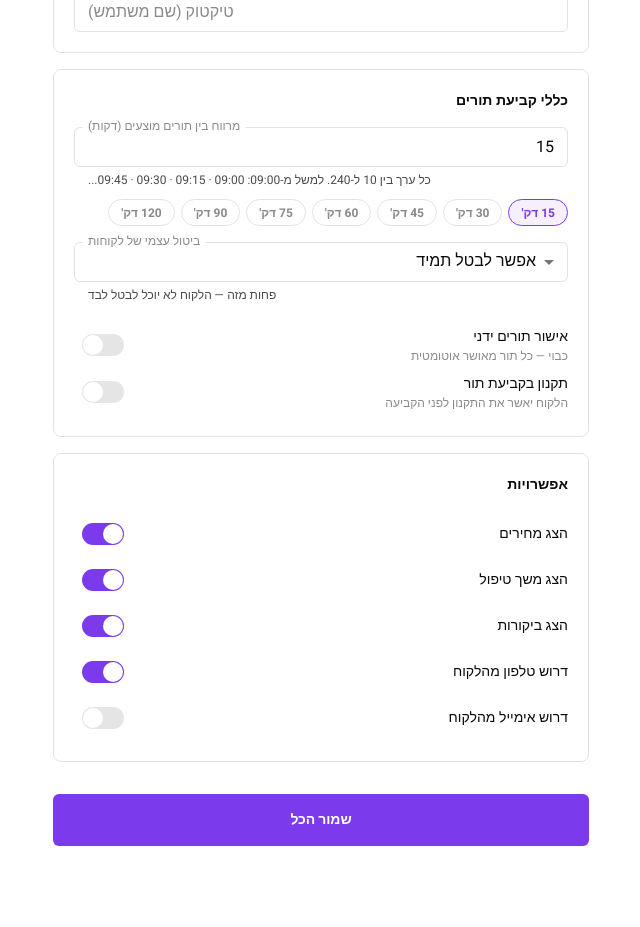
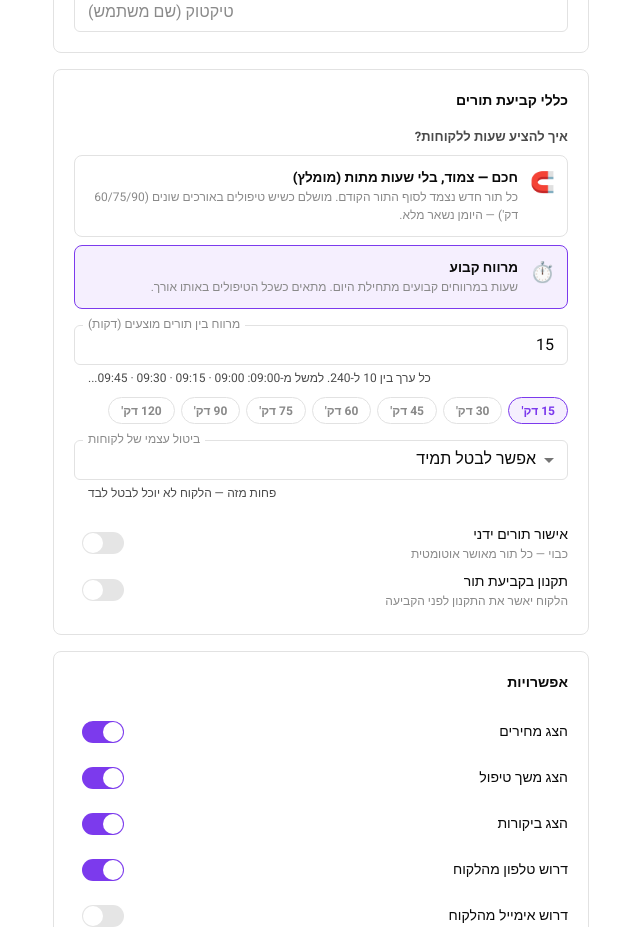
Before and after one commit to lielohana8-wq/zikkit-appointments, a Next.js app: page /booking-page in a window 1280 px wide. Shown: the part 3160-4087 px from the top of the page, without its empty margins (319-959 px from the left). Before the commit the page ends 4030 px from the top, so only its background shows below. Built offline with nearby package versions, Linux system fonts and the light colour scheme; no server answers; the database is empty; sample sign-in values are in the browser's storage.

Commit message:
feat: smart packed scheduling - slots chain to booking edges, zero dead time with mixed durations

```diff
--- a/src/app/api/manage-booking/route.ts
+++ b/src/app/api/manage-booking/route.ts
@@ -47,7 +47,18 @@ export async function GET(req: NextRequest) {
       // Only this staff's bookings block when the booking has a staff; else station capacity.
       const relevant = booking.staff ? bookings.filter((b) => b.staff === booking.staff) : bookings;
       const capacity = booking.staff ? 1 : stations;
-      const slotStep = ((biz.booking as Record<string, unknown>)?.slotInterval as number) || 15;
+      const pageCfg2 = (biz.booking as Record<string, unknown>) || {};
+      const slotStep = (pageCfg2.slotInterval as number) || 15;
+      if (pageCfg2.slotMode === 'packed') {
+        const open = toMin(dh.start); const close = toMin(dh.end);
+        const dayBk = bookings.filter((b) => b.manageToken !== token && b.status !== 'cancelled' && b.date === slotsDate);
+        const overlapAt = (t: number) => dayBk.filter((b) => { const bs = toMin(b.time as string); const be = bs + ((b.duration as number) || 30); return t < be && t + dur > bs; }).length;
+        const cand = new Set<number>([open, close - dur]);
+        dayBk.forEach((b) => { const bs = toMin(b.time as string); const be = bs + ((b.duration as number) || 30); cand.add(be); if (bs - dur >= open) cand.add(bs - dur); });
+        const stations2 = ((biz.appointments as Record<string, unknown>)?.stations as number) || 1;
+        const packed = Array.from(cand).sort((a, b) => a - b).filter((t) => t >= open && t + dur <= close && overlapAt(t) < stations2).map(toStr);
+        return NextResponse.json({ slots: packed });
+      }
       for (let t = toMin(dh.start); t + dur <= toMin(dh.end); t += slotStep) {
         const overlap = relevant.filter((b) => {
           // exclude the booking being rescheduled, and cancelled ones
--- a/src/app/api/public-booking/route.ts
+++ b/src/app/api/public-booking/route.ts
@@ -95,6 +95,7 @@ export async function GET(req: NextRequest) {
         requireEmail: booking.requireEmail === true,
         requirePhone: booking.requirePhone !== false,
         slotInterval: (booking.slotInterval as number) || 15,
+        slotMode: booking.slotMode === 'packed' ? 'packed' : 'interval',
         approvalMode: booking.approvalMode === 'manual' ? 'manual' : 'auto',
         policyOn: booking.policyOn === true,
         policyText: booking.policyText || '',
--- a/src/app/booking-page/page.tsx
+++ b/src/app/booking-page/page.tsx
@@ -298,6 +298,22 @@ export default function BookingPageSettings() {
 
         {/* Booking rules */}
         <Section title="כללי קביעת תורים">
+          <Typography sx={{ fontSize: 13, fontWeight: 700, color: c.text2, mb: 1 }}>איך להציע שעות ללקוחות?</Typography>
+          <Box sx={{ display: 'flex', flexDirection: 'column', gap: 1, mb: 2 }}>
+            {[
+              { v: 'packed', icon: '🧲', title: 'חכם — צמוד, בלי שעות מתות (מומלץ)', desc: 'כל תור חדש נצמד לסוף התור הקודם. מושלם כשיש טיפולים באורכים שונים (60/75/90 דק\') — היומן נשאר מלא.' },
+              { v: 'interval', icon: '⏱️', title: 'מרווח קבוע', desc: 'שעות במרווחים קבועים מתחילת היום. מתאים כשכל הטיפולים באותו אורך.' },
+            ].map((m) => (
+              <Box key={m.v} onClick={() => set('slotMode', m.v as 'packed' | 'interval')} sx={{ cursor: 'pointer', display: 'flex', gap: 1.5, alignItems: 'flex-start', border: `1.5px solid ${(b.slotMode || 'interval') === m.v ? c.accent : c.border2}`, bgcolor: (b.slotMode || 'interval') === m.v ? c.accentDim : 'transparent', borderRadius: 2, p: 1.5, transition: 'all 0.15s' }}>
+                <Box sx={{ fontSize: 20 }}>{m.icon}</Box>
+                <Box>
+                  <Typography sx={{ fontSize: 13.5, fontWeight: 800, color: c.text }}>{m.title}</Typography>
+                  <Typography sx={{ fontSize: 12, color: c.text3, lineHeight: 1.5 }}>{m.desc}</Typography>
+                </Box>
+              </Box>
+            ))}
+          </Box>
+          {(b.slotMode || 'interval') === 'interval' && (
           <Box sx={{ mb: 2 }}>
             <TextField fullWidth size="small" type="number" label="מרווח בין תורים מוצעים (דקות)" value={b.slotInterval || 15}
               onChange={(e) => set('slotInterval', Math.max(10, Math.min(240, Number(e.target.value) || 15)))}
@@ -308,6 +324,7 @@ export default function BookingPageSettings() {
               ))}
             </Box>
           </Box>
+          )}
           <TextField select fullWidth size="small" label="ביטול עצמי של לקוחות" value={b.cancelWindowH ?? 0} onChange={(e) => set('cancelWindowH', Number(e.target.value))} sx={{ mb: 2 }} SelectProps={{ native: true }} helperText="פחות מזה — הלקוח לא יוכל לבטל לבד">
             <option value={0}>אפשר לבטל תמיד</option>
             <option value={12}>עד 12 שעות לפני התור</option>
--- a/src/lib/bizdata.ts
+++ b/src/lib/bizdata.ts
@@ -311,7 +311,8 @@ export async function deleteService(bizId: string, id: string): Promise<void> {
 
 // ---------- Booking page branding ----------
 export interface BookingBranding {
-  slotInterval?: number;        // minutes between offered slots (15/30/45/60)
+  slotMode?: 'interval' | 'packed'; // packed = slots chain to booking edges (zero dead time)
+  slotInterval?: number;        // minutes between offered slots (interval mode)
   cancelWindowH?: number;       // customers can't self-cancel within this many hours (0 = anytime)
   approvalMode?: 'auto' | 'manual'; // manual = new bookings arrive as 'pending'
   policyOn?: boolean;           // show business policy during booking
```
Also changed, not shown: src/app/book/[bizId]/page.tsx (+24 -7 lines).
